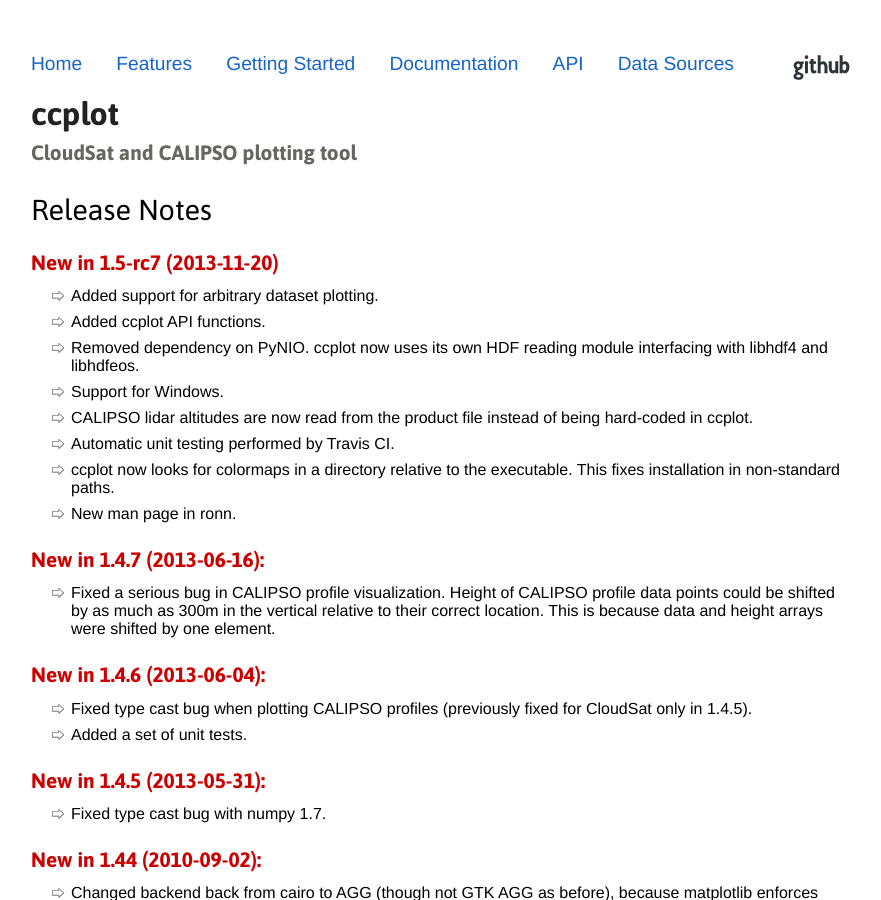
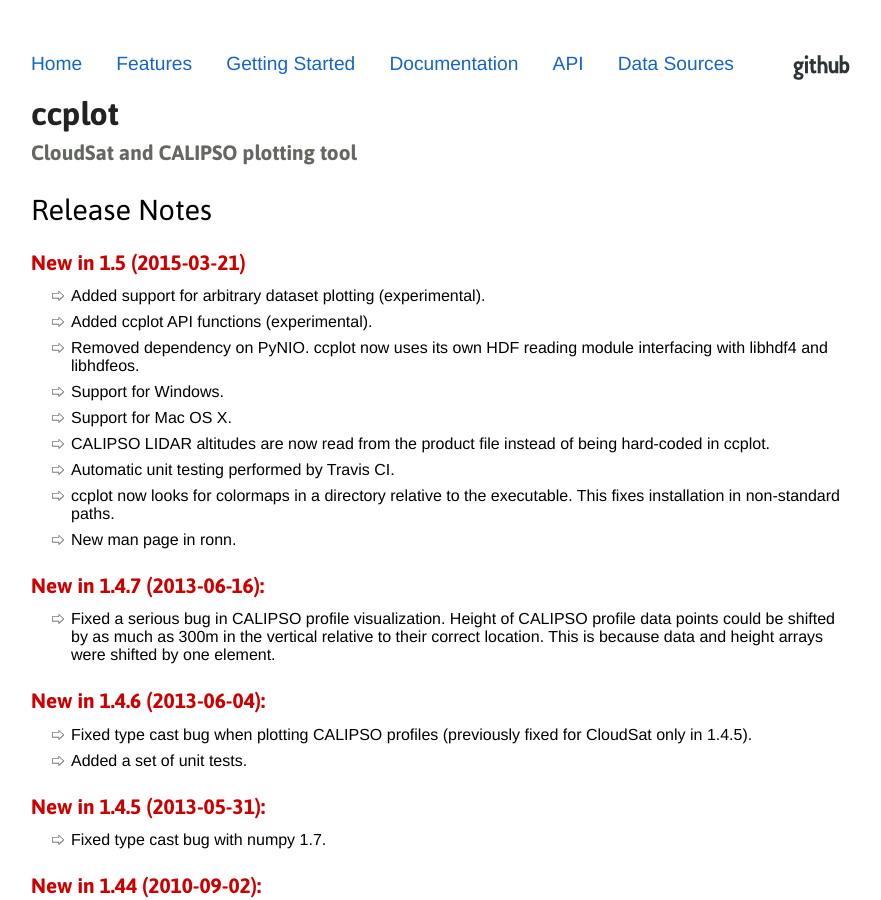
Before and after one commit to peterkuma/ccplot, a Jekyll site: the page built from download/releasenotes/index.html, in a window 1280 px wide and 900 px high. Shown: the whole window, without its empty margins (199-1080 px from the left). Built offline with Jekyll 4.4.1, drawn with Linux system fonts in a browser that asks for light colours.

Commit message:
ccplot 1.5

```diff
--- a/download/releasenotes/index.html
+++ b/download/releasenotes/index.html
@@ -3,14 +3,15 @@ layout: default
 title: Release Notes
 ---
 <h1>Release Notes</h1>
-<h2>New in 1.5-rc7 (2013-11-20)</h2>
+<h2>New in 1.5 (2015-03-21)</h2>
 <ul>
-    <li>Added support for arbitrary dataset plotting.</li>
-    <li>Added ccplot API functions.</li>
+    <li>Added support for arbitrary dataset plotting (experimental).</li>
+    <li>Added ccplot API functions (experimental).</li>
     <li>Removed dependency on PyNIO. ccplot now uses its own HDF reading
         module interfacing with libhdf4 and libhdfeos.</li>
     <li>Support for Windows.</li>
-    <li>CALIPSO lidar altitudes are now read from the product file
+    <li>Support for Mac OS X.</li>
+    <li>CALIPSO LIDAR altitudes are now read from the product file
         instead of being hard-coded in ccplot.</li>
     <li>Automatic unit testing performed by Travis CI.</li>
     <li>ccplot now looks for colormaps in a directory relative to
--- a/index.html
+++ b/index.html
@@ -5,7 +5,7 @@ css: home.css
 ---
 <div class="download">
     <p class="latest">Latest:</p>
-    <p><a href="http://sourceforge.net/projects/ccplot/files/ccplot/ccplot-1.5-rc8.tar.gz">ccplot-1.5-rc8.tar.gz</a></p>
+    <p><a href="http://sourceforge.net/projects/ccplot/files/ccplot/ccplot-1.5.tar.gz">ccplot-1.5.tar.gz</a></p>
     <p><a href="http://sourceforge.net/projects/ccplot/files/ccplot/ccplot-1.5-rc7.win32-py2.7.exe">ccplot-1.5-rc7.win32-py2.7.exe</a></p>
     <p class="requirements">Linux, Mac OS X &amp; Windows</p>
 </div>
```
Also changed, not shown: download/index.md (+6 -0 lines).
